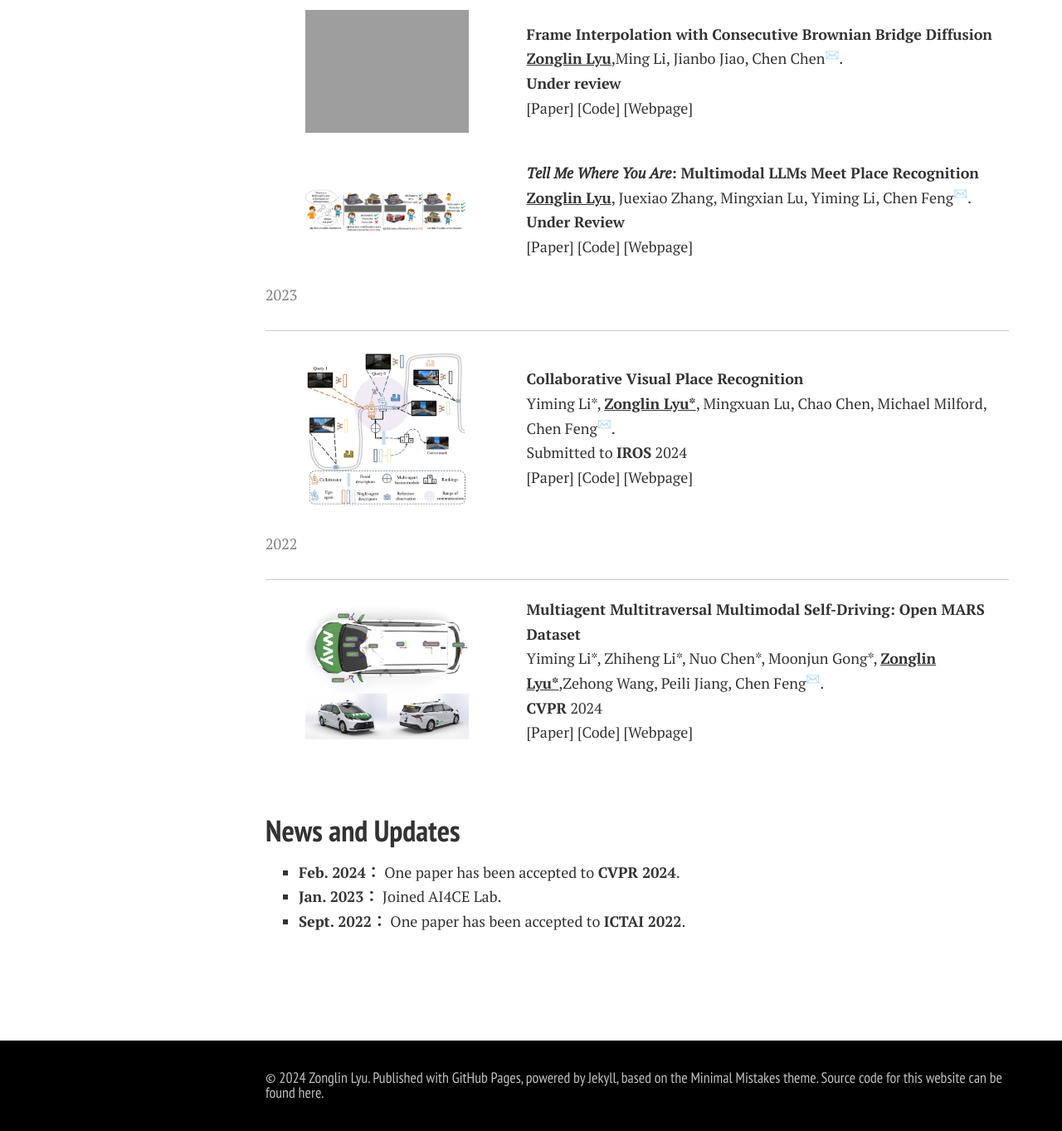
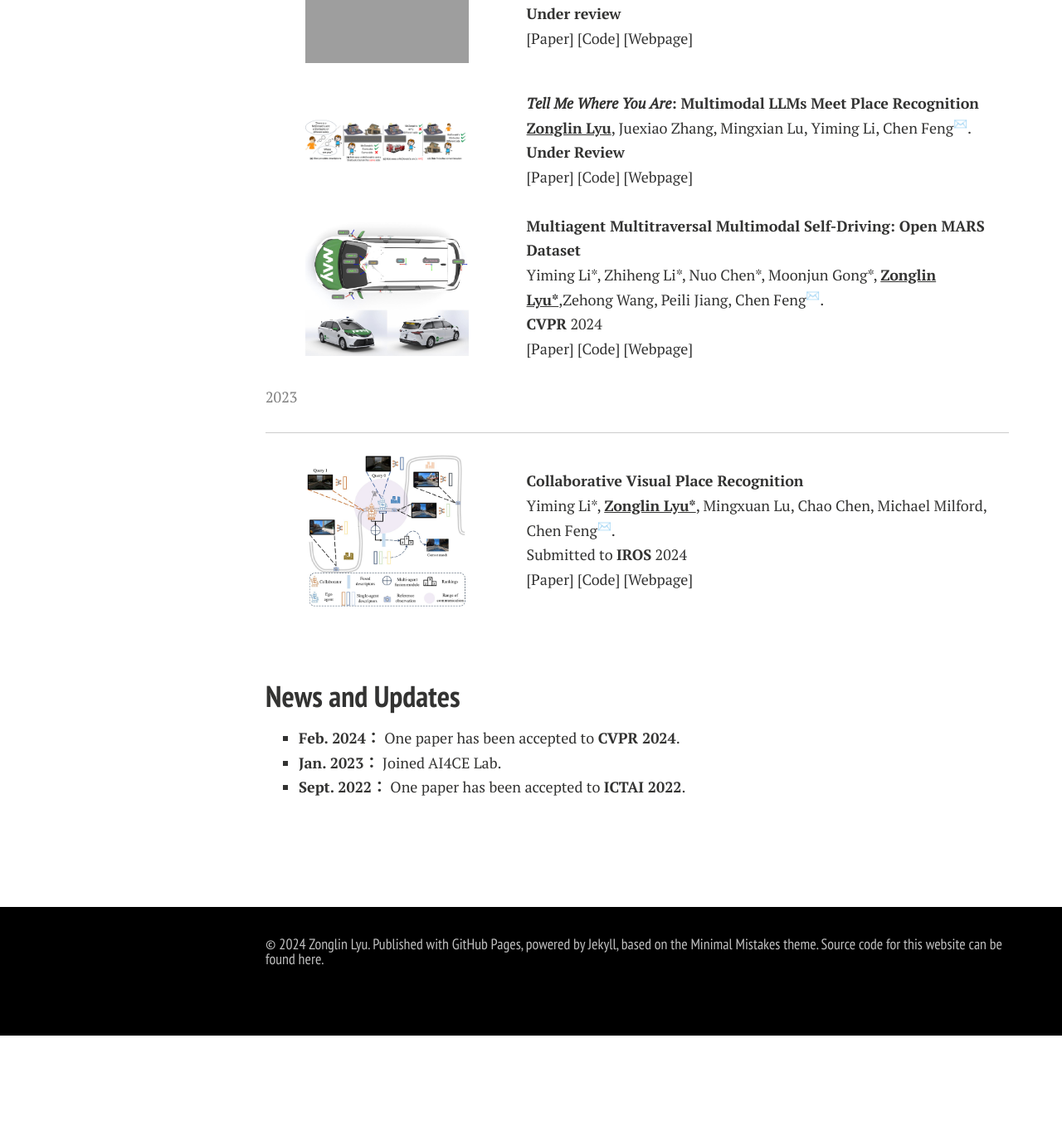
Before and after one commit to ZonglinL/ZonglinL.github.io, a Jekyll site: the page built from index.md, in a window 1280 px wide and 1400 px high, scrolled down 1082 px. Shown: the top 1363 px of the window at 83% size. Built offline with Jekyll 4.4.1, drawn with Linux system fonts in a browser that asks for light colours; nearby versions of some CDN libraries; comment, search, counter and statistics services are not loaded; a style sheet for code colours, icons or effects is not loaded; our own code applies the rules of GitHub Pages for plain Markdown files; after the commit the page ends 2330 px from its top, so only the background shows below that.

Commit message:
Update index.md

```diff
--- a/index.md
+++ b/index.md
@@ -2,21 +2,21 @@
 layout: page
 ---
 
-# Education
+## Education
 - **Aug 2024 - :** Ph.D. in Computer Science, University of Utah
 - **Sep 2021 - Dec 2022:** M.S. in Operations Research, Columbia University
 - **Sep 2017 - June 2020:** B.S. in Applied Math, University of California, San Diego
 
 <br>
 
-# About
+## About
 
 I am an incoming Ph.D. student in Computer Science at the Univeristy of Utah, advised by Professor [Ziad Al-Halah](https://users.cs.utah.edu/~ziad/). Prior joining the University of Utah, I was fortunate to collaborate with Professor [Chen Chen](https://www.crcv.ucf.edu/chenchen/). Beofre that, I worked at [AI4CE Lab](https://ai4ce.github.io/) with [Yiming Li](https://yimingli-page.github.io/) and Professor [Chen Feng](https://scholar.google.com/citations?user=YeG8ZM0AAAAJ&hl=en).
 
 
 <br>
 
-# Research Interests
+## Research Interests
 
 * Computer vision
 * Generative Models
@@ -27,7 +27,7 @@ I am always happy to chat about research (and also non-research stuffs such as e
 
 <br>
 
-# Selected Publications
+## Selected Publications
 *: equal in contribution, ✉️: corresponding author
 
 <span style="color: gray;">2024</span>
@@ -87,6 +87,33 @@ I am always happy to chat about research (and also non-research stuffs such as e
 </table>
 
 
+<table style="width:100%;border:0px;border-spacing:0px;border-collapse:separate;margin-right:auto;margin-left:auto;">
+  <tbody>
+    <tr>
+      <td style="margin:5px;padding:5px;width:35%;max-width:90%" align="center" class="image-wrapper">
+        <img style="margin:1px;padding-right:20px;width:65%;max-width:100%" src="https://zonglinl.github.io/images/MARS.png" alt="dise">
+      </td>
+      <td width="75%" valign="center" class="text-wrapper">
+          <papertitle>
+            <strong>
+              	Multiagent Multitraversal Multimodal Self-Driving: Open MARS Dataset
+            </strong>
+          </papertitle>
+          <br>
+          Yiming Li*, Zhiheng Li*, Nuo Chen*, Moonjun Gong*, <strong><u>Zonglin Lyu*</u></strong>,Zehong Wang, Peili Jiang, Chen Feng<sup>✉️</sup>.
+          <br>
+          <strong>CVPR</strong> 2024
+          <br>
+          <a href="https://openaccess.thecvf.com/content/CVPR2024/papers/Li_Multiagent_Multitraversal_Multimodal_Self-Driving_Open_MARS_Dataset_CVPR_2024_paper.pdf" class="custom-link—paper">[Paper]</a>
+          <a href="https://github.com/ai4ce/MARS" class="custom-link—code">[Code]</a>
+          <a href="https://ai4ce.github.io/MARS" class="custom-link—project">[Webpage]</a>
+      </td>
+    </tr>
+
+  </tbody>
+</table>
+
+
 <span style="color: gray;">2023</span>
 
 ---
@@ -117,36 +144,6 @@ I am always happy to chat about research (and also non-research stuffs such as e
   </tbody>
 </table>
 
-<span style="color: gray;">2022</span>
-
----
-
-<table style="width:100%;border:0px;border-spacing:0px;border-collapse:separate;margin-right:auto;margin-left:auto;">
-  <tbody>
-    <tr>
-      <td style="margin:5px;padding:5px;width:35%;max-width:90%" align="center" class="image-wrapper">
-        <img style="margin:1px;padding-right:20px;width:65%;max-width:100%" src="https://zonglinl.github.io/images/MARS.png" alt="dise">
-      </td>
-      <td width="75%" valign="center" class="text-wrapper">
-          <papertitle>
-            <strong>
-              	Multiagent Multitraversal Multimodal Self-Driving: Open MARS Dataset
-            </strong>
-          </papertitle>
-          <br>
-          Yiming Li*, Zhiheng Li*, Nuo Chen*, Moonjun Gong*, <strong><u>Zonglin Lyu*</u></strong>,Zehong Wang, Peili Jiang, Chen Feng<sup>✉️</sup>.
-          <br>
-          <strong>CVPR</strong> 2024
-          <br>
-          <a href="https://openaccess.thecvf.com/content/CVPR2024/papers/Li_Multiagent_Multitraversal_Multimodal_Self-Driving_Open_MARS_Dataset_CVPR_2024_paper.pdf" class="custom-link—paper">[Paper]</a>
-          <a href="https://github.com/ai4ce/MARS" class="custom-link—code">[Code]</a>
-          <a href="https://ai4ce.github.io/MARS" class="custom-link—project">[Webpage]</a>
-      </td>
-    </tr>
-
-  </tbody>
-</table>
-
 
 
 <br>
```
